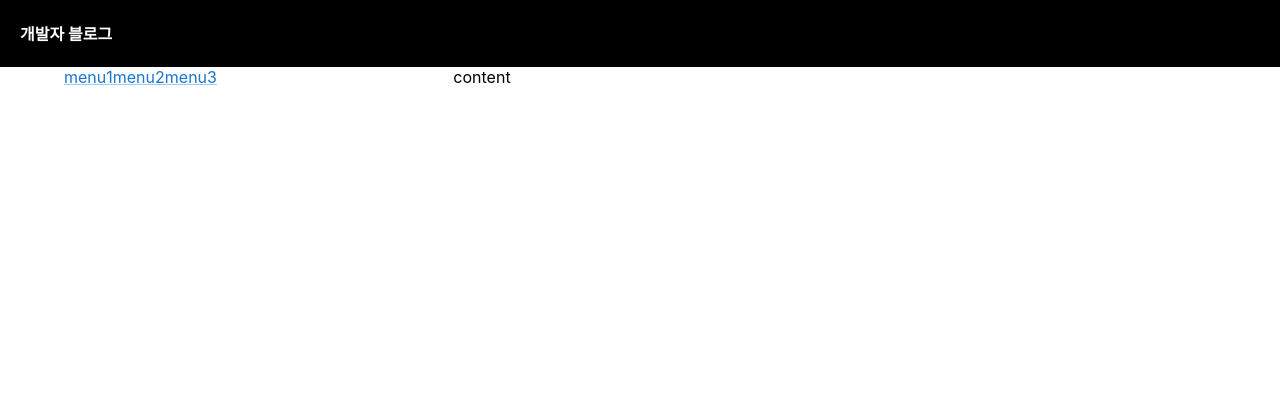
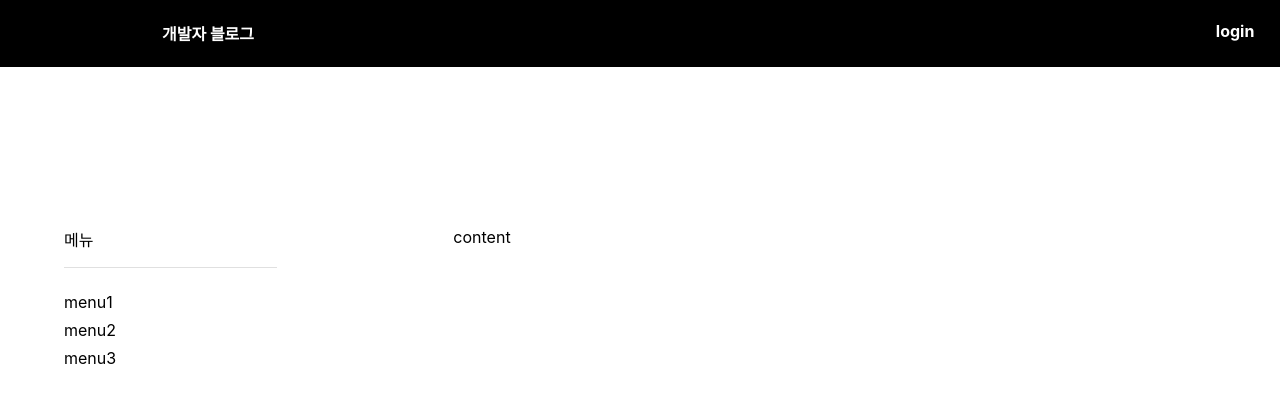
Before and after one commit to worldpark/blog-front, a React (Create React App) app: page / in a window 1280 px wide. Shown: the top 402 px of the page. Built offline with nearby package versions, Linux system fonts and the light colour scheme.

Commit message:
블로그 - front 홈화면 디자인 작업중1

```diff
--- a/src/App.css
+++ b/src/App.css
@@ -36,24 +36,3 @@
     transform: rotate(360deg);
   }
 }
-
-.black-nav{
-  display: flex;
-  background-color: black;
-  width: 100%;
-  color: white;
-  padding-left: 20px;
-}
-
-.list{
-  padding-left: 20px;
-  text-align: left;
-  border-bottom: 1px solid grey;
-}
-
-.modal{
-  margin-top: 20px;
-  padding: 20px;
-  background: #eee;
-  text-align: left;
-}
--- a/src/App.js
+++ b/src/App.js
@@ -1,26 +1,18 @@
 import './App.css';
-import {useState} from "react";
 import {Box, Container, Grid, Link} from "@mui/material";
+import HomeSideMenu from "./menu/HomeSideMenu";
+import Header from "./header/Header";
 
 function App() {
-
-    let [title, setTitle] = useState('개발자 블로그');
 
 
     return (
         <div>
-            <div className="black-nav">
-                <h4>{title}</h4>
-            </div>
-            <Container>
+            <Header/>
+            <Container sx={{pt:20}}>
                 <Grid container spacing={2}>
                     <Grid item lg={4} xs={12}>
-                        <Box display="flex" flexDirection={"row"}>
-
-                            <Link href="#">menu1</Link>
-                            <Link href="#">menu2</Link>
-                            <Link href="#">menu3</Link>
-                        </Box>
+                        <HomeSideMenu/>
                     </Grid>
                     <Grid item lg={8} xs={12}>
                         content
--- /dev/null
+++ b/src/header/Header.js
@@ -0,0 +1,26 @@
+import {useState} from "react";
+import "./HeaderCSS.css";
+import {Grid} from "@mui/material";
+import HomeSideMenu from "../menu/HomeSideMenu";
+
+const Header = () => {
+
+    let [title, setTitle] = useState('개발자 블로그');
+
+    return (
+        <>
+            <div className="black-nav">
+                <Grid container spacing={2}>
+                    <Grid item xs={4} sx={{textAlign: 'center'}}>
+                        <h4>{title}</h4>
+                    </Grid>
+                    <Grid item xs={8} sx={{textAlign: 'right', pr: '2vw'}}>
+                        <h4>login</h4>
+                    </Grid>
+                </Grid>
+            </div>
+        </>
+    )
+}
+
+export default Header;
--- /dev/null
+++ b/src/header/HeaderCSS.css
@@ -0,0 +1,6 @@
+.black-nav{
+    display: flex;
+    background-color: black;
+    width: 100vw;
+    color: white;
+}
--- /dev/null
+++ b/src/menu/HomeSideMenu.js
@@ -0,0 +1,66 @@
+import {Box, Divider, Link, useMediaQuery} from "@mui/material";
+import './MenuCSS.css';
+
+const HomeSideMenu = () => {
+    const isScreenDiv = useMediaQuery('(min-width:1200px)');
+
+    return (
+        <>
+            <Box display="flex" flexDirection={isScreenDiv ? "column" : "row"}>
+                {
+                    isScreenDiv ?
+                        <>
+                            <div>메뉴</div>
+                            <Divider sx={{
+                                my: 2,
+                                mr: 20
+                            }}/>
+                        </>
+                        :
+                        <div></div>
+                }
+
+                <Link href="#"
+                    sx={{
+                        textDecoration: 'none',
+                        color: 'inherit',
+                        transition: 'color 0.3s ease',
+                        mt: 1,
+                        '&:hover':{
+                            color: 'primary.main'
+                        }
+                    }}>
+                    menu1
+                </Link>
+
+                <Link href="#"
+                      sx={{
+                          textDecoration: 'none',
+                          color: 'inherit',
+                          transition: 'color 0.3s ease',
+                          mt: 1,
+                          '&:hover':{
+                              color: 'primary.main'
+                          }
+                      }}>
+                    menu2
+                </Link>
+
+                <Link href="#"
+                      sx={{
+                          textDecoration: 'none',
+                          color: 'inherit',
+                          transition: 'color 0.3s ease',
+                          mt: 1,
+                          '&:hover':{
+                              color: 'primary.main'
+                          }
+                      }}>
+                    menu3
+                </Link>
+            </Box>
+        </>
+    )
+}
+
+export default HomeSideMenu;
```
Also changed, not shown: src/menu/MenuCSS.css (added), 1 other file (tests, documents, lock files or other folders).
